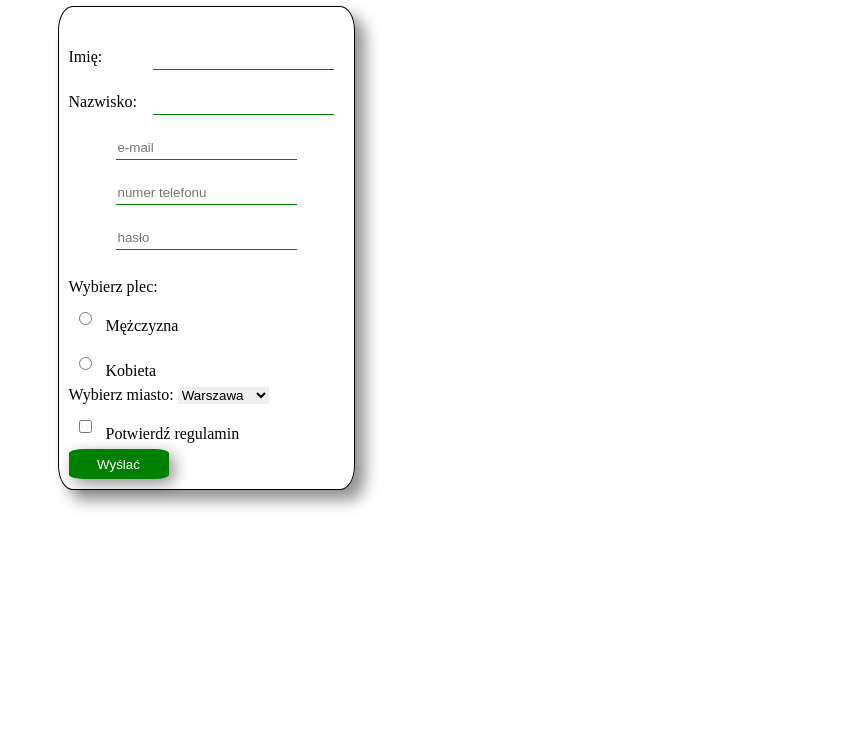
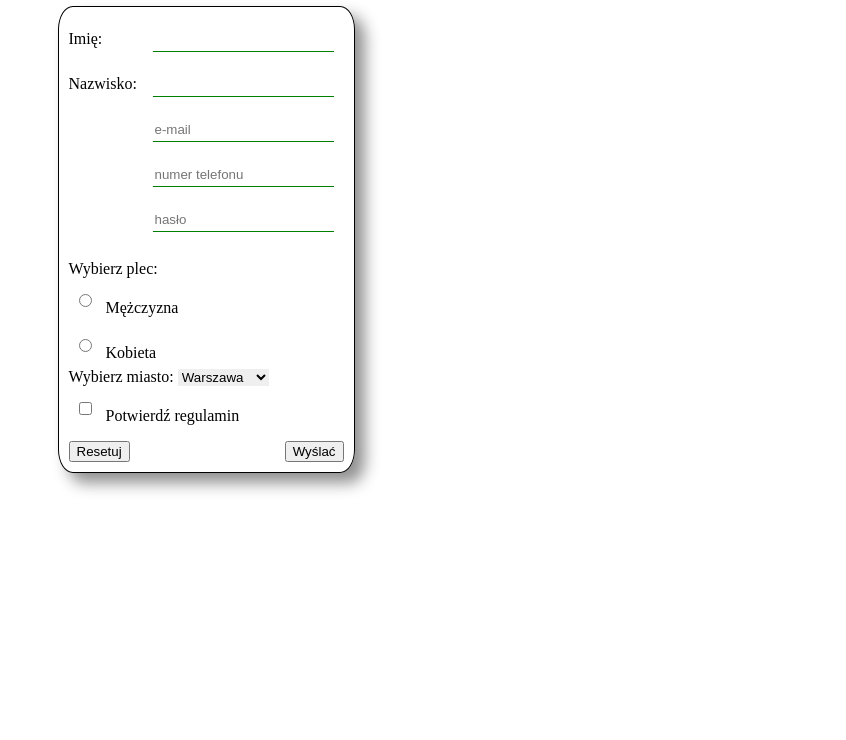
Before and after one commit to RomaniukD/Formularz07, a plain HTML site: page formularz.html in a window 1280 px wide. Shown: the part 60-800 px from the top of the page, without its empty margins (434-1280 px from the left). Drawn offline with Linux system fonts and the light colour scheme.

Commit message:
Update formularz.html

```diff
--- a/formularz.html
+++ b/formularz.html
@@ -2,28 +2,24 @@
 <head>
     <meta charset="UTF-8">
     <meta name="viewport" content="width=device-width, initial-scale=1.0">
-    <script src="script.js"></script>
     <link rel="stylesheet" href="style.css">
     <title>Formularz</title>
 </head>
 <body style="text-align: center;">
-    <!--<button id="open_form">Zalogować się</button>-->
     <h1>Formularz</h1>
     <form action="" id="form" >
-        <button class="close_form">x</button>
+        <label for="name">Imię:</label>
+        <input type="text" id="name" required>
         <br>
-        <label for="name">Imię:</label>
-        <input type="text" id="name">
-        <br>
-        <label for="surname">Nazwisko:</label>
+        <label for="surname" required>Nazwisko:</label>
         <input type="text" id="surname">
         <br>
-        <div style="text-align: center;">
-        <input type="email" name="email" id="email" placeholder="e-mail">
+        <div style="text-align: right;">
+        <input type="email" name="email"  id="email" placeholder="e-mail" required>
         <br>
-        <input type="number" placeholder="numer telefonu">
+        <input type="phone" placeholder="numer telefonu" required>
         <br>
-        <input type="password" name="pass" id="pass" placeholder="hasło">
+        <input type="password" name="pass" id="pass" placeholder="hasło" required>
         </div>
         <br>
         <label for="seks" style="width: auto;">Wybierz plec:</label>
@@ -42,11 +38,13 @@
         <option value="l">Lublin</option>
         </select>
         <br>
-        <input type="checkbox" name="regulamin" id="regulamin">
+        <input type="checkbox" name="regulamin" id="regulamin" required>
         <label for="regulamin" style="width: auto;" >Potwierdź regulamin</label>
         <br>
-        <button class="button_send">Wyślać</button>
+        <div style="display: flex; justify-content: space-between; margin-top: 10px;">
+        <button type="reset" class="btn_hover ">Resetuj</button>
+        <button type="submit" class="btn_hover">Wyślać</button>
+        </div>
     </form>
-    <script src="script.js"></script>
 </body>
 </html>
```
